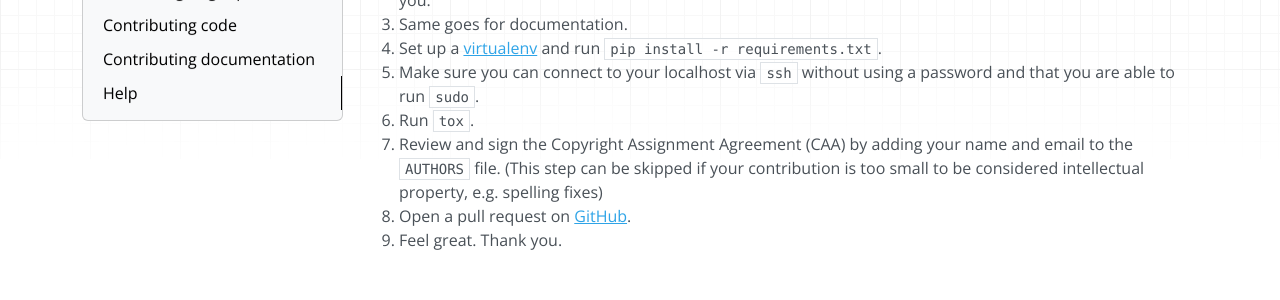
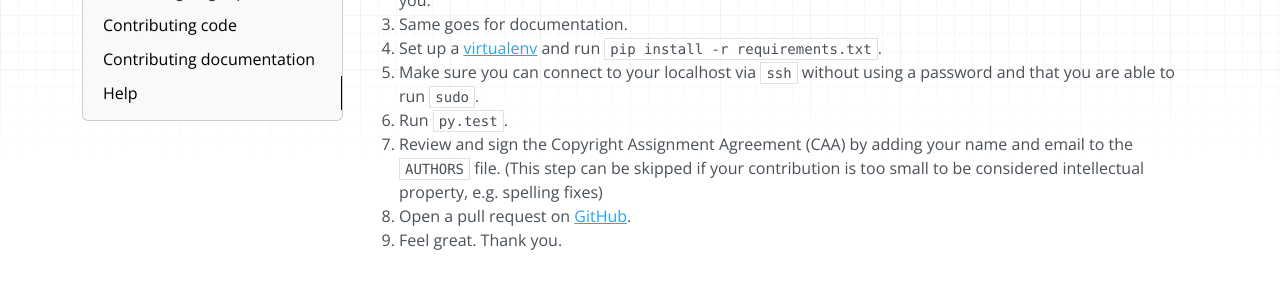
Before and after one commit to bundlewrap/bundlewrap, an MkDocs documentation site: the page built from docs/content/misc/contributing.md, in a window 1280 px wide and 900 px high, scrolled down 644 px. Shown: the part 147-447 px from the top of the window. Built offline with MkDocs 1.6.1, drawn with Linux system fonts in a browser that asks for light colours; nearby versions of some CDN libraries; old or Windows-style settings are respelled for this version of MkDocs.

Commit message:
docs: tox is gone

```diff
--- a/docs/content/misc/contributing.md
+++ b/docs/content/misc/contributing.md
@@ -23,7 +23,7 @@ Here are the steps:
 3. Same goes for documentation.
 4. Set up a [virtualenv](http://virtualenv.readthedocs.org/en/latest/) and run `pip install -r requirements.txt`.
 5. Make sure you can connect to your localhost via `ssh` without using a password and that you are able to run `sudo`.
-6. Run `tox`.
+6. Run `py.test`.
 7. Review and sign the Copyright Assignment Agreement (CAA) by adding your name and email to the `AUTHORS` file. (This step can be skipped if your contribution is too small to be considered intellectual property, e.g. spelling fixes)
 8. Open a pull request on [GitHub](https://github.com/bundlewrap/bundlewrap).
 9. Feel great. Thank you.
```
